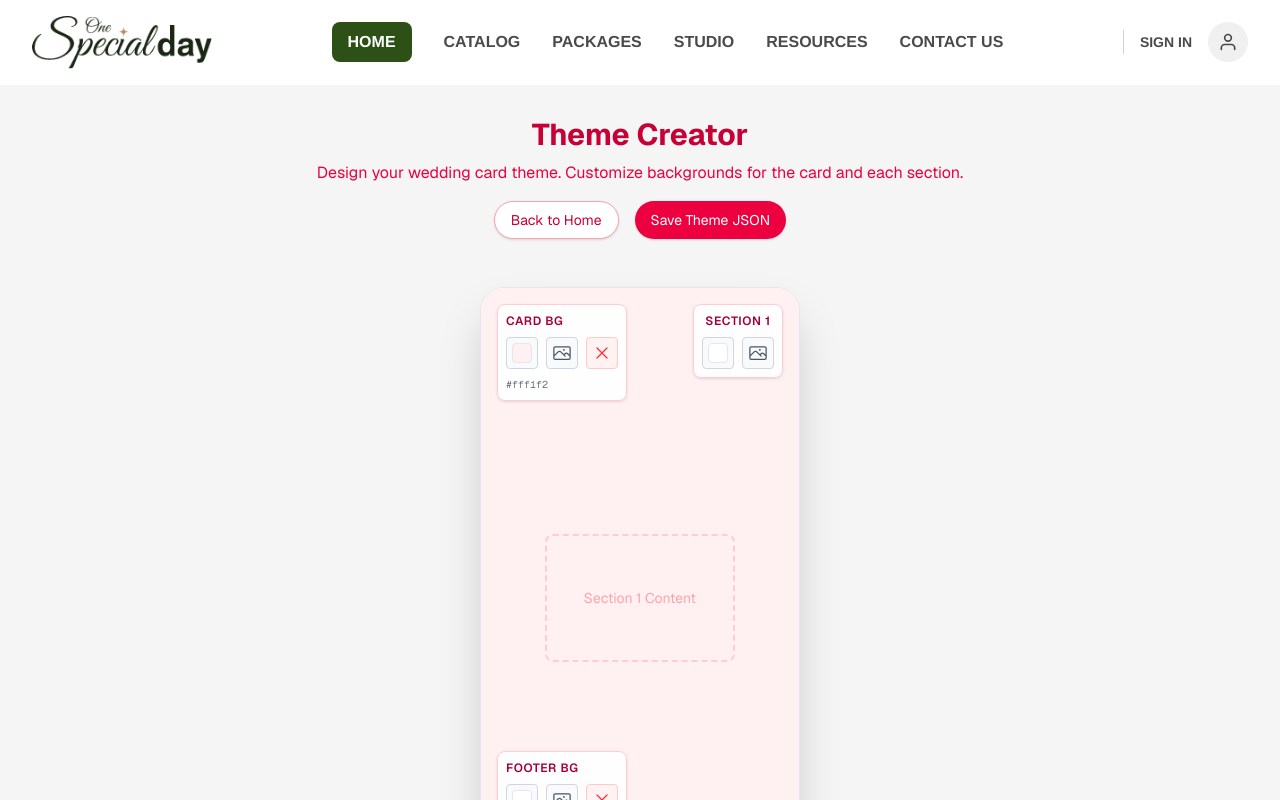
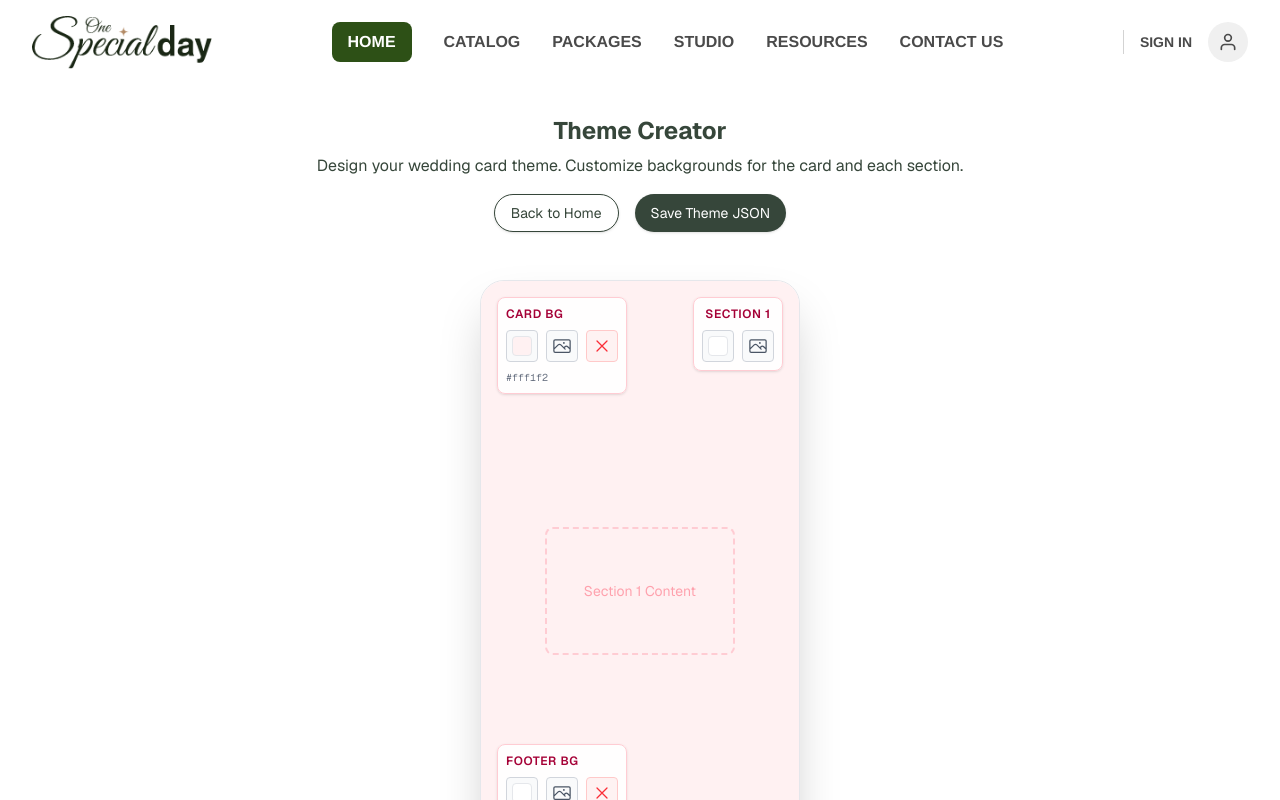
Before and after one commit to amerul95/digital-wedding-card, a Next.js app: page /creator in a window 1280 px wide. Shown: the top 800 px of the page. Built offline with nearby package versions, Linux system fonts and the light colour scheme.

Commit message:
Update studio page styling: green theme, pagination outside form, fixed dimensions and preview card improvements

```diff
--- a/app/creator/page.tsx
+++ b/app/creator/page.tsx
@@ -16,17 +16,17 @@ export default function CreatorPage() {
     };
 
     return (
-        <div className="min-h-screen bg-neutral-100 py-8 font-sans">
+        <div className="min-h-screen py-8 font-sans">
             <div className="container mx-auto px-4">
                 <header className="mb-8 text-center">
-                    <h1 className="text-3xl font-bold text-rose-700 mb-2">Theme Creator</h1>
-                    <p className="text-rose-600 mb-4">Design your wedding card theme. Customize backgrounds for the card and each section.</p>
+                    <h1 className="text-3xl font-bold mb-2" style={{ fontSize: '24px', color: '#36463A' }}>Theme Creator</h1>
+                    <p className="mb-4" style={{ color: '#36463A' }}>Design your wedding card theme. Customize backgrounds for the card and each section.</p>
                     <div className="flex gap-4 justify-center">
-                        <Link href="/" className="px-4 py-2 rounded-full border border-rose-300 text-rose-700 bg-white text-sm shadow hover:bg-rose-50 transition-colors">
+                        <Link href="/" className="px-4 py-2 rounded-full border border-[#36463A] text-[#36463A] bg-white text-sm shadow hover:bg-gray-50 transition-colors">
                             Back to Home
                         </Link>
                         <button
-                            className="px-4 py-2 rounded-full bg-rose-600 text-white text-sm shadow hover:bg-rose-700 transition-colors"
+                            className="px-4 py-2 rounded-full bg-[#36463A] text-white text-sm shadow hover:bg-[#2d3a2f] transition-colors"
                             onClick={() => {
                                 console.log("Current Configuration:", JSON.stringify(config, null, 2));
                                 alert("Theme config logged to console!");
```
